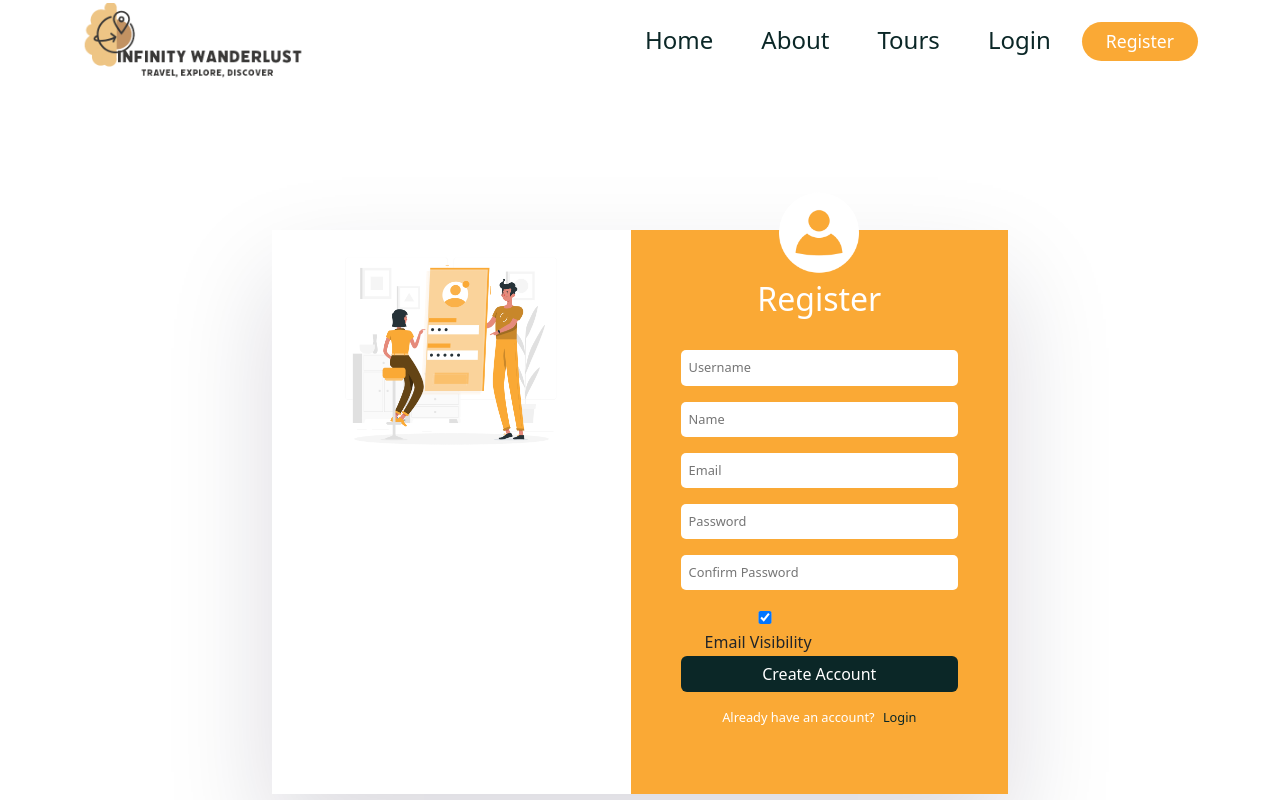
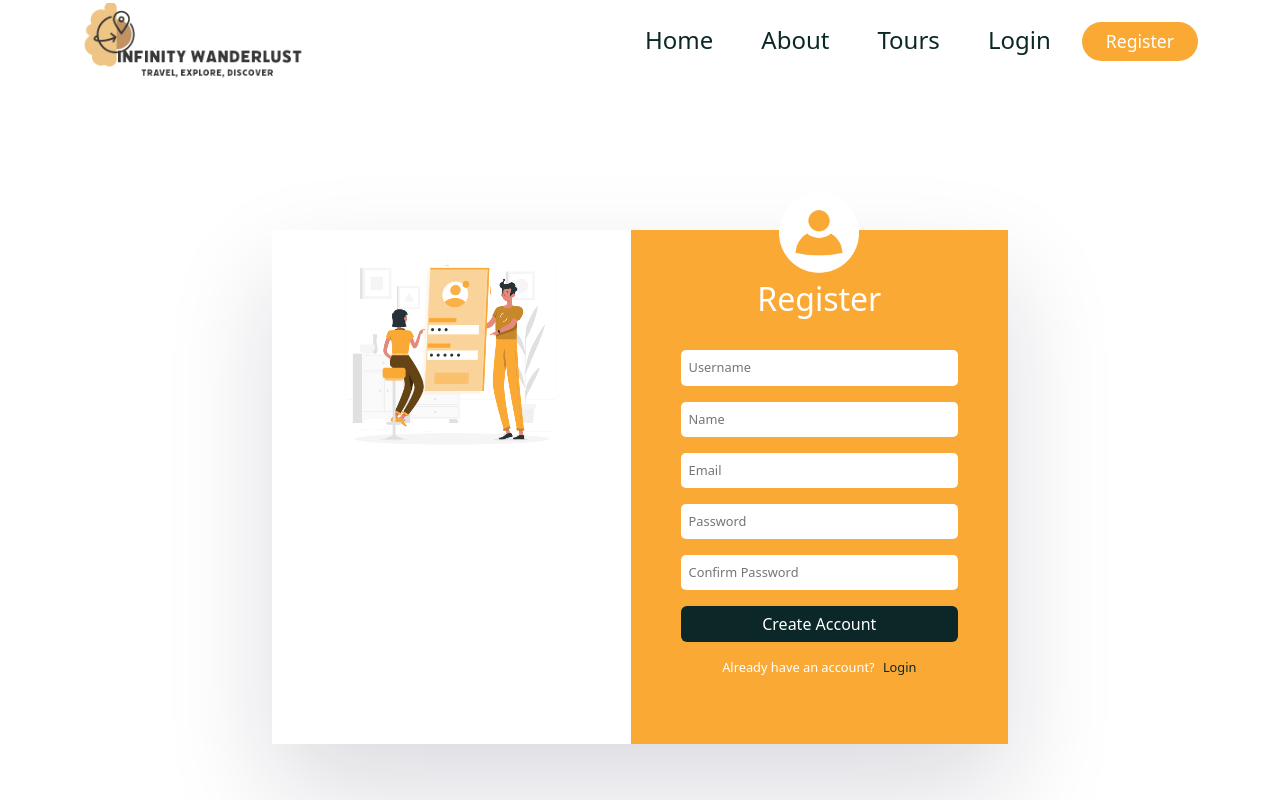
Before and after one commit to BM-Ghost/infinity-wanderlust, a React (Create React App) app in the folder frontend/: page /register in a window 1280 px wide. Shown: the top 800 px of the page. Built offline with nearby package versions, Linux system fonts and the light colour scheme; a web font is replaced by a local one; what pocketbase would draw is missing.

Commit message:
Register

```diff
--- a/frontend/src/pages/Register.jsx
+++ b/frontend/src/pages/Register.jsx
@@ -38,7 +38,7 @@ const Register = () => {
          const data = {
             username: credentials.username,
             email: credentials.email,
-            emailVisibility: credentials.emailVisibility,
+            emailVisibility: true,
             password: credentials.password,
             passwordConfirm: credentials.passwordConfirm,
             name: credentials.name
@@ -91,12 +91,6 @@ const Register = () => {
                            <FormGroup>
                               <input type="password" placeholder='Confirm Password' id='passwordConfirm' onChange={handleChange} required />
                            </FormGroup>
-                           <FormGroup check>
-                              <label>
-                                 <input type="checkbox" id='emailVisibility' checked={credentials.emailVisibility} onChange={e => setCredentials(prev => ({ ...prev, emailVisibility: e.target.checked }))} />
-                                 Email Visibility
-                              </label>
-                           </FormGroup>
                            <Button className='btn secondary__btn auth__btn' type='submit'>Create Account</Button>
                         </Form>
                         <p>Already have an account? <Link to='/login'>Login</Link></p>
```
